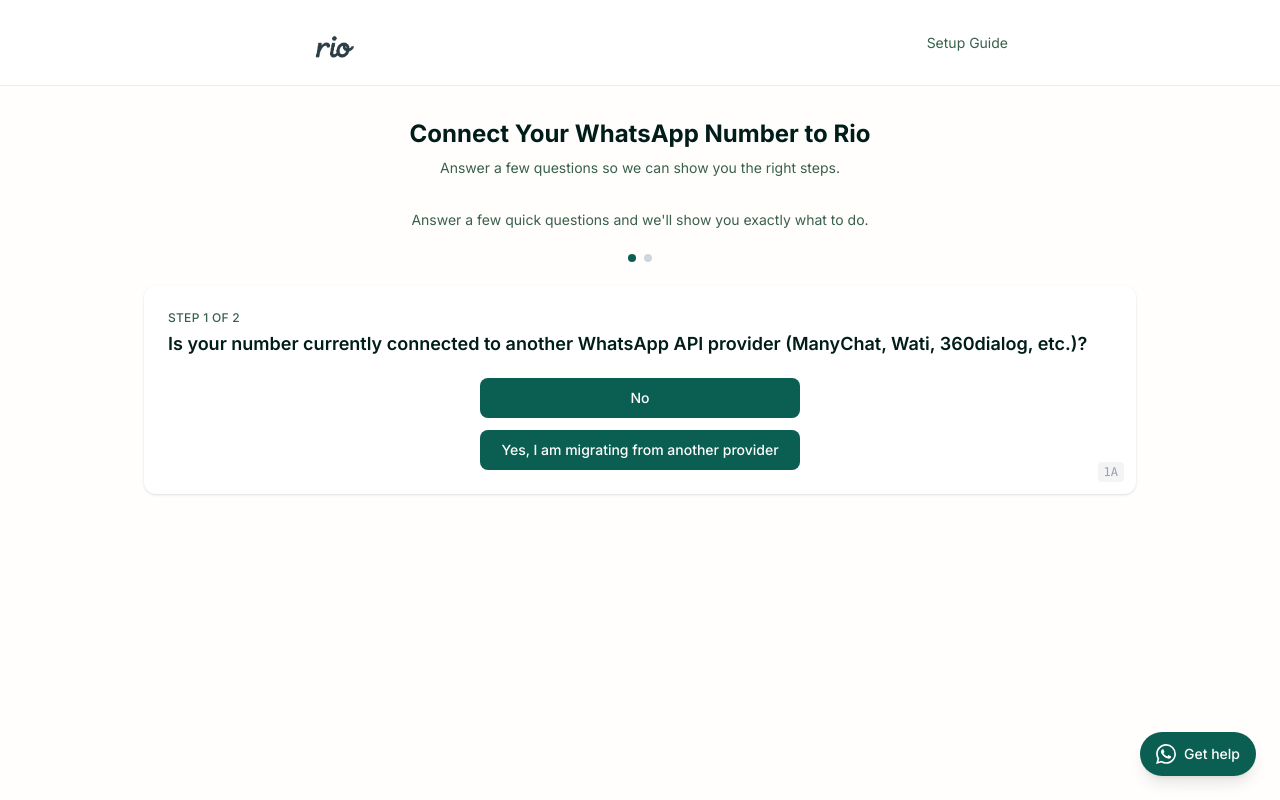
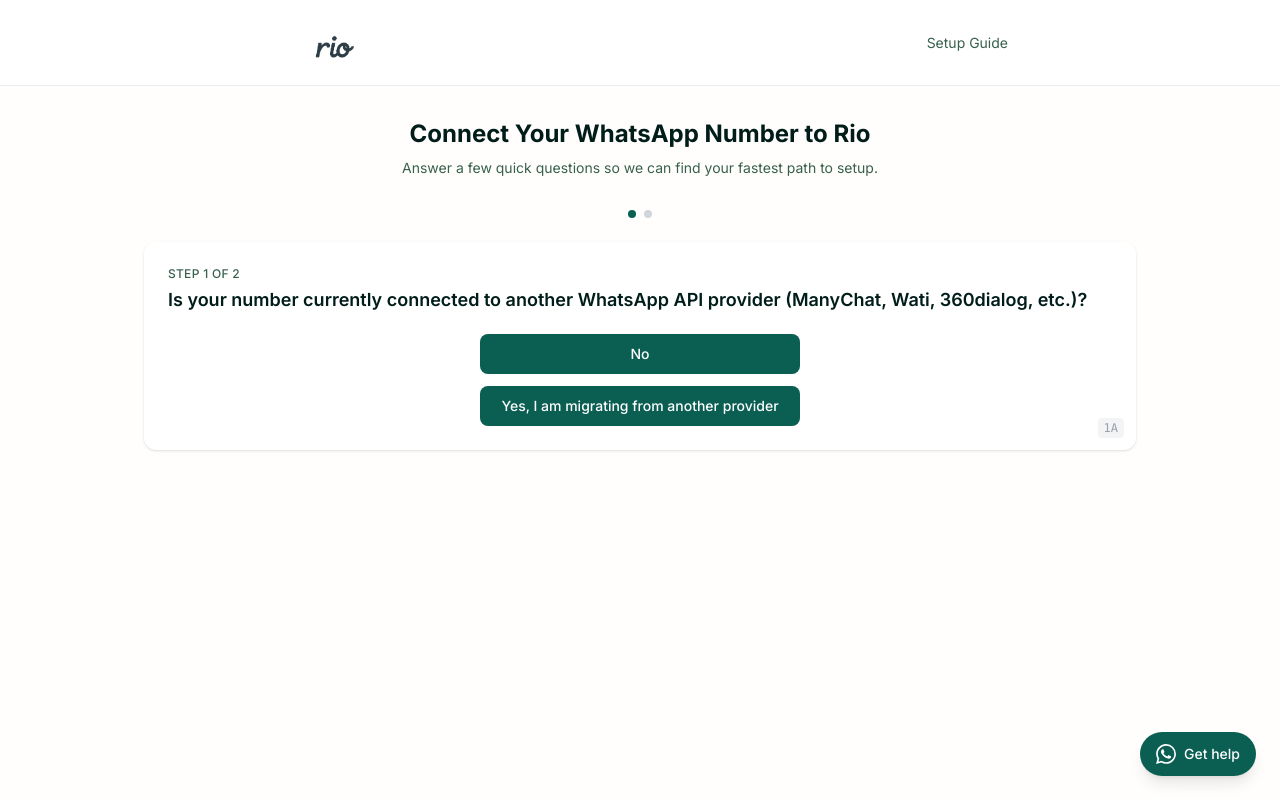
Before and after one commit to josephtandle/rio-onboarding-guide, a Next.js app: page / in a window 1280 px wide. Built offline with nearby package versions, Linux system fonts and the light colour scheme.

Commit message:
fix: remove duplicate subtitle, update copy on home page
Co-Authored-By: Claude Sonnet 4.6 <noreply@anthropic.com>

```diff
--- a/app/page.tsx
+++ b/app/page.tsx
@@ -15,13 +15,9 @@ export default function Home() {
             Connect Your WhatsApp Number to Rio
           </h1>
           <p className="mt-2 text-sm text-rio-green">
-            Answer a few questions so we can show you the right steps.
+            Answer a few quick questions so we can find your fastest path to setup.
           </p>
         </div>
-
-        <p className="mb-6 text-center text-sm text-rio-green">
-          Answer a few quick questions and we&apos;ll show you exactly what to do.
-        </p>
         <TriageQuiz />
       </main>
 
```
